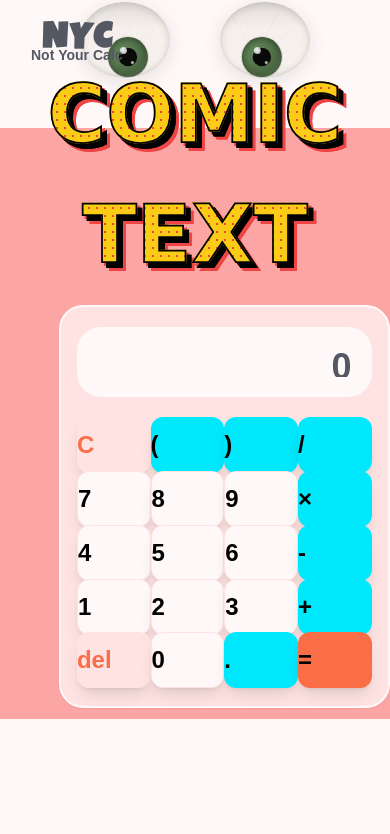
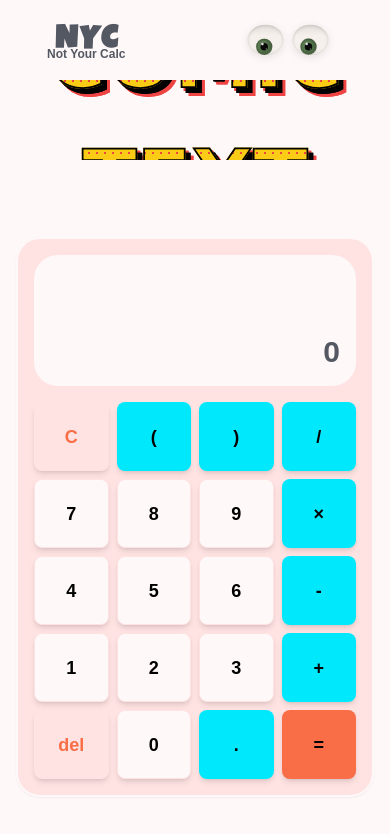
Before and after one commit to vinitpatil-8/NYC, a React (Vite) app in the folder nyc/: page / in a window 390 px wide. Shown: the top 834 px of the page. Built offline with nearby package versions, Linux system fonts and the light colour scheme; a web font is replaced by a local one.

Commit message:
Responsive UI

```diff
--- a/nyc/components/calc.tsx
+++ b/nyc/components/calc.tsx
@@ -188,54 +188,81 @@ const calc = () => {
   }
 
   return (
-    <div className='sm:w-[50vw] w-[100vw] sm:h-[80vh] h-[70vh] flex items-center justify-end'>
+    <div className="
+  w-full min-w-0 h-full
+  flex items-center
+  justify-center sm:justify-end
+  px-4 sm:pl-2 sm:pr-8
+  py-4 sm:py-0
+">
       {/* container */}
-      <div className='bg-app-surface border-2 border-solid border-app-bg hover:shadow-2xl flex flex-col py-5 items-center gap-5 justify-center hover:mb-1 transition-all duration-200 rounded-3xl h-[95%] shadow-sm w-[85%] max-w-[420px]'>
+      <div className="
+  bg-app-surface
+  border-2 border-app-bg
+  flex flex-col items-center
+  gap-4 p-4 sm:p-5
+  rounded-3xl shadow-sm
+  transition-shadow duration-200
+  hover:shadow-2xl
+  w-full max-w-[420px]
+  h-[min(68dvh,560px)]
+  sm:h-[min(80dvh,620px)]
+">
         {/* screen */}
-        <div className='w-[90%] h-[25%] bg-app-bg rounded-3xl p-5 flex flex-col justify-between overflow-hidden'>
+        <div className="
+  w-full flex-[0_0_25%] min-h-0
+  bg-app-bg rounded-3xl
+  p-4 sm:p-5
+  flex flex-col justify-between
+  overflow-hidden
+">
           {/* Expression */}
-          <div className="text-right text-lg text-app-text/60">
+          <div className="text-right text-sm sm:text-lg text-app-text/60 truncate whitespace-nowrap">
             {expression}
           </div>
 
           {/* Result */}
-          <div className="text-right text-4xl font-bold font-fredoka text-app-text truncate">
+          <div className="text-right text-3xl sm:text-4xl font-bold font-fredoka text-app-text truncate whitespace-nowrap">
             {result}
           </div>
         </div>
         {/* buttons */}
-        <div className='w-[90%] h-[75%] flex flex-col justify-between'>
+        <div className="
+  w-full flex-1 min-h-0
+  grid grid-cols-4 grid-rows-5
+  gap-2
+">
           {/* rows */}
-          <div className='flex flex-row w-full h-[20%] justify-between'>
+
             <CalcButton content="C" clickFunc={clear} hoverBgColor="hover:bg-app-bg" textColor="text-brand" bgColor="bg-app-surface" />
             <CalcButton content="(" clickFunc={() => calcInput("(")} hoverBgColor="hover:bg-highlight" bgColor="bg-accent" />
             <CalcButton content=")" clickFunc={() => calcInput(")")} hoverBgColor="hover:bg-highlight" bgColor="bg-accent" />
             <CalcButton content="/" clickFunc={() => calcInput("/")} hoverBgColor="hover:bg-highlight" bgColor="bg-accent" />
-          </div>
-          <div className='flex flex-row w-full h-[20%] justify-between'>
+
+
             <CalcButton content="7" clickFunc={() => calcInput("7")} border='border border-solid border-app-surface' />
             <CalcButton content="8" clickFunc={() => calcInput("8")} border='border border-solid border-app-surface' />
             <CalcButton content="9" clickFunc={() => calcInput("9")} border='border border-solid border-app-surface' />
             <CalcButton content="×" clickFunc={() => calcInput("×")} hoverBgColor="hover:bg-highlight" bgColor="bg-accent" />
-          </div>
-          <div className='flex flex-row w-full h-[20%] justify-between'>
+
+
             <CalcButton content="4" clickFunc={() => calcInput("4")} border='border border-solid border-app-surface' />
             <CalcButton content="5" clickFunc={() => calcInput("5")} border='border border-solid border-app-surface' />
             <CalcButton content="6" clickFunc={() => calcInput("6")} border='border border-solid border-app-surface' />
             <CalcButton content="-" clickFunc={() => calcInput("-")} hoverBgColor="hover:bg-highlight" bgColor="bg-accent" />
-          </div>
-          <div className='flex flex-row w-full h-[20%] justify-between'>
+
+
             <CalcButton content="1" clickFunc={() => calcInput("1")} border='border border-solid border-app-surface' />
             <CalcButton content="2" clickFunc={() => calcInput("2")} border='border border-solid border-app-surface' />
             <CalcButton content="3" clickFunc={() => calcInput("3")} border='border border-solid border-app-surface' />
             <CalcButton content="+" clickFunc={() => calcInput("+")} hoverBgColor="hover:bg-highlight" bgColor="bg-accent" />
-          </div>
-          <div className='flex flex-row w-full h-[20%] justify-between'>
+
+
             <CalcButton content="del" clickFunc={delInput} hoverBgColor="hover:bg-app-bg" textColor="text-brand" bgColor="bg-app-surface" />
             <CalcButton content="0" clickFunc={() => calcInput("0")} border='border border-solid border-app-surface' />
             <CalcButton content="." clickFunc={() => calcInput(".")} hoverBgColor="hover:bg-highlight" bgColor="bg-accent" />
             <CalcButton content="=" clickFunc={showResult} hoverBgColor="hover:bg-highlight" bgColor="bg-brand" />
-          </div>
+
 
         </div>
       </div>
--- a/nyc/components/calcButton.jsx
+++ b/nyc/components/calcButton.jsx
@@ -2,11 +2,27 @@ import React from 'react'
 
 const calcButton = (props) => {
   return (
-    <button onClick={props.clickFunc} className={`flex w-[5rem] flex-col duration-200 justify-center h-14 text-center font-semibold transition-all rounded-xl text-2xl shadow-lg font-fredoka ${props.border} ${props.textColor || 'text-black'} ${props.hoverBgColor || 'hover:bg-accent'} ${props.bgColor || 'bg-app-bg'}`}>
+    <button
+      type="button"
+      onClick={props.clickFunc}
+      className={`
+        w-full h-full min-w-0 px-1
+        inline-flex items-center justify-center
+        text-lg sm:text-2xl
+        font-semibold font-fredoka
+        rounded-lg sm:rounded-xl
+        shadow-md
+        transition-all duration-200
+        active:scale-95
+        ${props.border || ''}
+        ${props.textColor || 'text-black'}
+        ${props.hoverBgColor || 'hover:bg-accent'}
+        ${props.bgColor || 'bg-app-bg'}
+      `}
+    >
       {props.content}
     </button>
   )
 }
 
-
 export default calcButton
--- a/nyc/components/header.jsx
+++ b/nyc/components/header.jsx
@@ -1,12 +1,25 @@
 import React from 'react'
-import FuzzyText from './FuzzyText';
-import { EyeTracking } from "./eyes";
+import FuzzyText from './FuzzyText'
+import { EyeTracking } from './eyes'
 
-const header = () => {
+const Header = () => {
   return (
-    <div className='md:h-40 sm:h-38 h-20 w-full flex items-center'>
-      <div className='flex z-10 flex-col items-center md:h-28 sm:h-25 h-15 w-fit'>
-        <FuzzyText className='font-lucky flex items-center tracking-wide'
+    <header className="
+      relative flex items-center
+      w-full h-20 sm:h-28 md:h-36
+      px-4 sm:px-6
+      shrink-0
+    ">
+
+      {/* Logo */}
+      <div className="
+        relative z-10
+        flex flex-col items-center
+        w-fit shrink-0
+      ">
+
+        <FuzzyText
+          className="font-lucky tracking-wide"
           colorSplit={0}
           trigger="hover"
           direction="horizontal"
@@ -24,13 +37,13 @@ const header = () => {
           glitchMode={false}
           glitchInterval={2000}
           glitchDuration={200}
-          fontSize="clamp(36px, 7vw, 72px)"
+          fontSize="clamp(32px, 6vw, 72px)"
         >
           NYC
         </FuzzyText>
 
-
-        <FuzzyText className='font-fredoka font-semibold flex items-end'
+        <FuzzyText
+          className="font-fredoka font-semibold"
           colorSplit={0}
           trigger="hover"
           direction="horizontal"
@@ -48,18 +61,35 @@ const header = () => {
           glitchMode={false}
           glitchInterval={2000}
           glitchDuration={200}
-          fontSize="clamp(14px, 2.5vw, 24px)"
+          fontSize="clamp(12px, 2vw, 24px)"
         >
           Not Your Calc
         </FuzzyText>
 
       </div>
-      <div className='flex w-[100vw] absolute justify-center'>
-        <EyeTracking eyeSize={90} blinkInterval={0} gap={50} />
+
+      {/* Eyes */}
+      <div className="
+  absolute inset-y-0 right-3
+  flex items-center z-0
+  sm:inset-0 sm:justify-center
+">
+        <div className="
+          scale-[0.45]
+          sm:scale-[0.7]
+          md:scale-100
+          pointer-events-auto
+        ">
+          <EyeTracking
+            eyeSize={window.innerWidth < 640 ? 80 : 90}
+            gap={window.innerWidth < 640 ? 20 : 50}
+            blinkInterval={0}
+          />
+        </div>
       </div>
 
-    </div>
+    </header>
   )
 }
 
-export default header
+export default Header
--- a/nyc/components/mascot.jsx
+++ b/nyc/components/roast.jsx
@@ -1,7 +1,7 @@
 import React from 'react'
 import { ComicText } from "./comicText"
 
-const mascot = () => {
+const roast = () => {
   return (
     <div className='sm:w-[50vw] w-[100vw]'>
       <ComicText>Comic Text</ComicText>
@@ -11,4 +11,4 @@ const mascot = () => {
   )
 }
 
-export default mascot
+export default roast
--- a/nyc/src/App.jsx
+++ b/nyc/src/App.jsx
@@ -1,16 +1,39 @@
 import React from 'react'
 import Header from '../components/header'
 import Calc from '../components/calc'
-import Mascot from '../components/mascot'
+import Roast from '../components/roast'
 
 const App = () => {
   return (
-    <div className='bg-[#FFF8F8] h-[100vh] w-[100vw] flex flex-col md:gap-0 gap-12'>
+    <div className="min-h-dvh w-full flex flex-col bg-app-bg overflow-x-hidden">
+
       <Header />
-      <div className='h-[70vh] flex w-full sm:flex-row flex-col-reverse bg-red-300'>
-        <Calc />
-        <Mascot />
-      </div>
+
+      <main className="flex-1 min-h-0 w-full grid grid-cols-1 sm:grid-cols-2">
+
+        {/* Roast: first on mobile, right column on larger screens */}
+        <section className="
+          order-1 sm:order-2
+          h-20 sm:h-full
+          min-w-0 w-full
+          flex items-center justify-center
+          overflow-hidden
+        ">
+          <Roast />
+        </section>
+
+        {/* Calculator: second on mobile, left column on larger screens */}
+        <section className="
+          order-2 sm:order-1
+          min-w-0 w-full
+          flex items-center justify-center
+          sm:justify-end sm:pr-6 md:pr-10
+          py-4 sm:py-0
+        ">
+          <Calc />
+        </section>
+
+      </main>
     </div>
   )
 }
```
Also changed, not shown: 1 other file (tests, documents, lock files or other folders).
